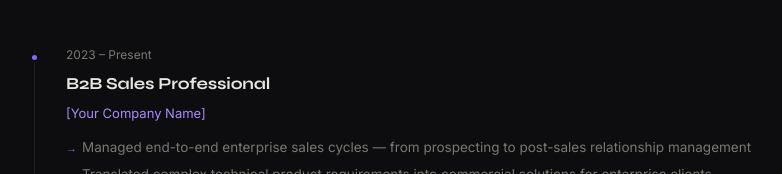
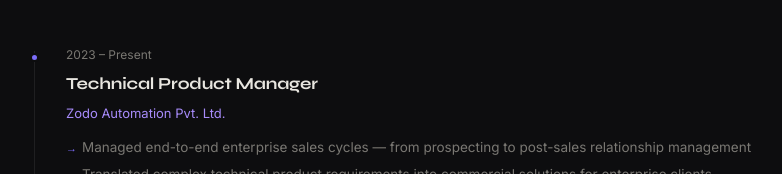
Before and after one commit to Nixxzzzzz/Nixzz.github.io, a plain HTML site: page index.html in a window 1280 px wide. Shown: the part 3785-3959 px from the top of the page, without its empty margins (146-928 px from the left). Drawn offline with Linux system fonts and the light colour scheme.

Commit message:
Update index.html

```diff
--- a/index.html
+++ b/index.html
@@ -355,8 +355,8 @@
 
     <div class="exp-item">
       <div class="exp-meta">2023 – Present</div>
-      <div class="exp-role">B2B Sales Professional</div>
-      <div class="exp-co">[Your Company Name]</div>
+      <div class="exp-role">Technical Product Manager</div>
+      <div class="exp-co">Zodo Automation Pvt. Ltd.</div>
       <ul class="exp-bullets">
         <li>Managed end-to-end enterprise sales cycles — from prospecting to post-sales relationship management</li>
         <li>Translated complex technical product requirements into commercial solutions for enterprise clients</li>
```
